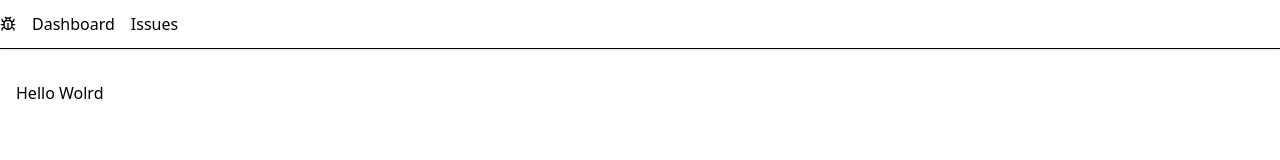
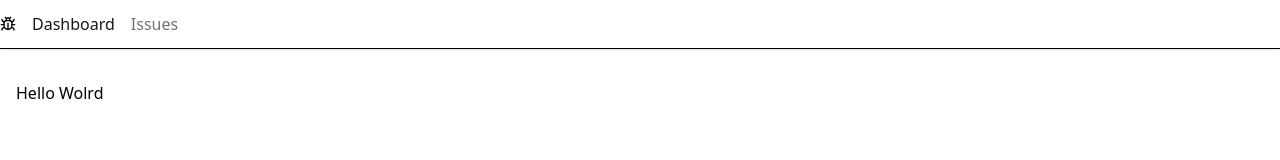
Before and after one commit to jlescarlan11/issue-tracker, a Next.js app: page / in a window 1280 px wide. Shown: the top 160 px of the page. Built offline with nearby package versions, Linux system fonts and the light colour scheme; what @radix-ui/themes would draw is missing.

Commit message:
add dynamic function

```diff
--- a/app/NavBar.tsx
+++ b/app/NavBar.tsx
@@ -16,7 +16,7 @@ const NavBar = () => {
   return (
     <div className="border-b shadow-sm mb-4">
       <nav className="constainer max-w-7xl mx-auto h-12 flex items-center space-x-4 ">
-        <Link href="/" legacyBehavior>
+        <Link href="/">
           <LuBug />
         </Link>
         <ul className="flex space-x-4">
@@ -29,7 +29,6 @@ const NavBar = () => {
                 "text-zinc-500": link.href !== currentPath,
                 "hover:text-zinc-800 transition-colors": true,
               })}
-              legacyBehavior
             >
               {link.label}
             </Link>
--- a/app/components/Link.tsx
+++ b/app/components/Link.tsx
@@ -7,7 +7,7 @@ interface Props {
 
 const Link = ({ href, children }: Props) => {
   return (
-    <NextLink href={href} passHref legacyBehavior>
+    <NextLink href={href} passHref>
       {children}
     </NextLink>
   );
```
Also changed, not shown: app/issues/new/page.tsx (+7 -7 lines).
